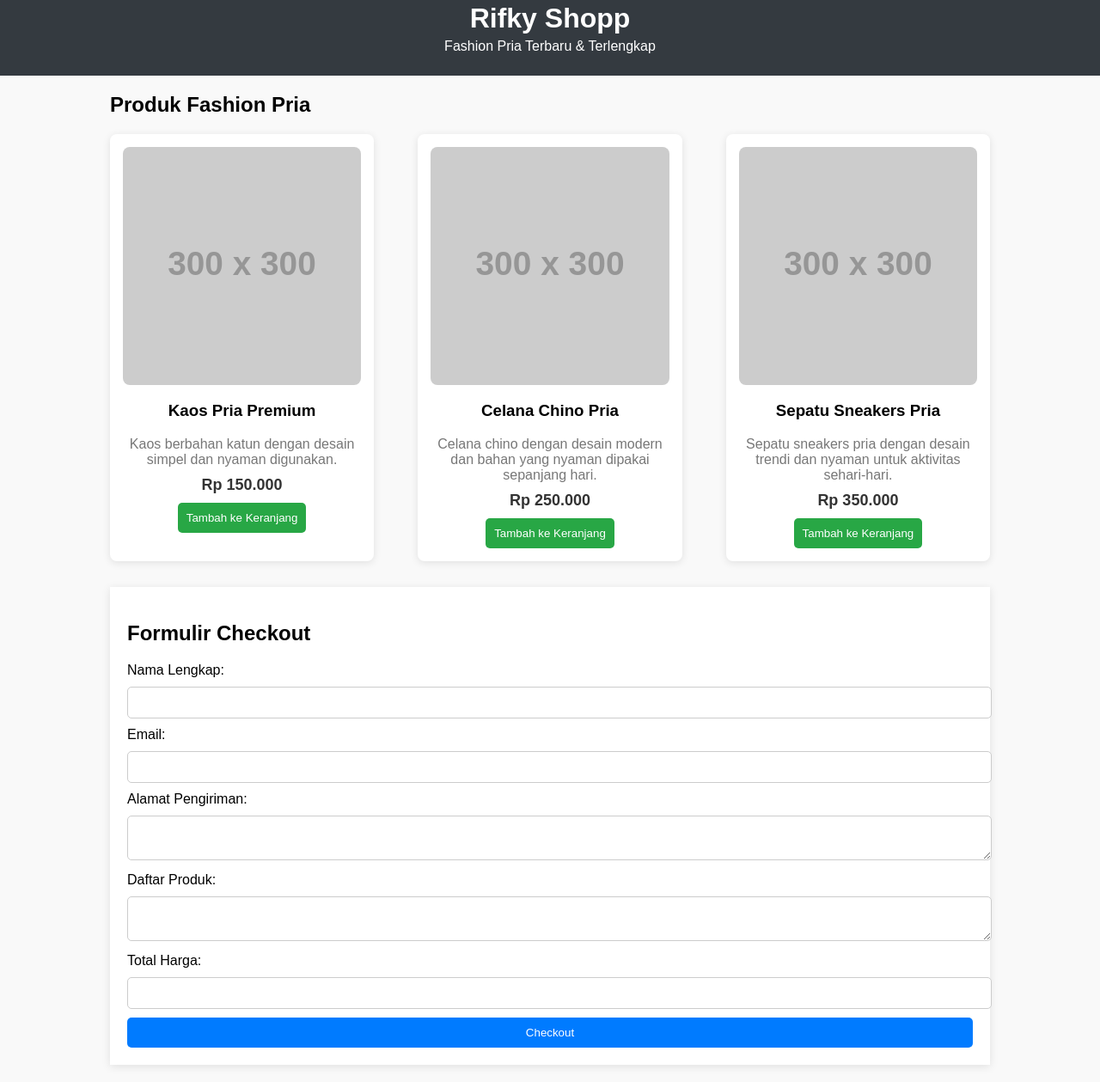
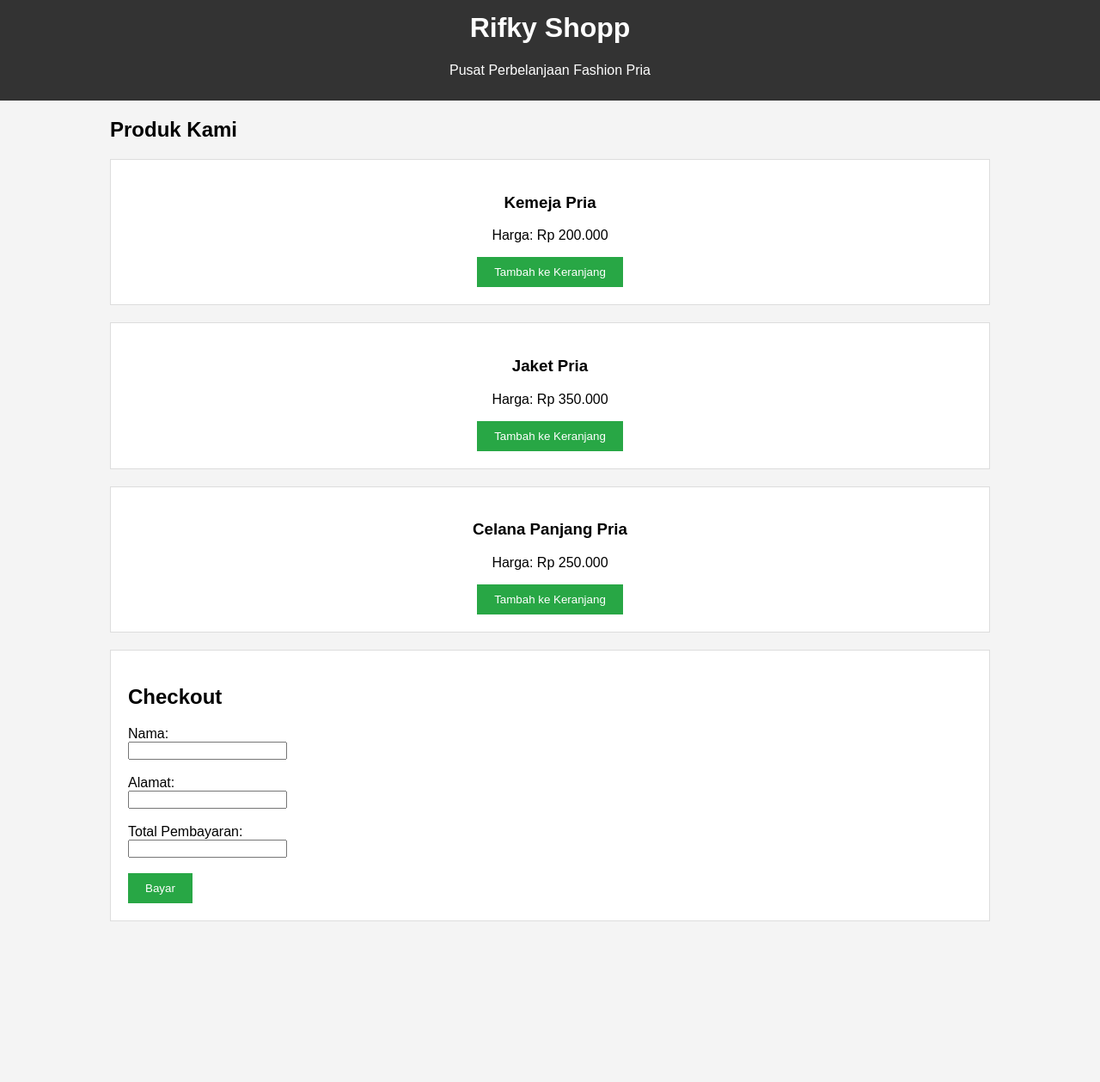
Before and after one commit to rifky192/Ciki, a plain HTML site: page index.html in a window 1280 px wide. Shown: the part 17-1276 px from the top of the page at 86% size. After the commit the page ends 1089 px from the top, so only its background shows below. Drawn offline with Linux system fonts and the light colour scheme; placeholder pictures from the web are drawn by us.

Commit message:
Update index.html

```diff
--- a/index.html
+++ b/index.html
@@ -3,97 +3,48 @@
 <head>
     <meta charset="UTF-8">
     <meta name="viewport" content="width=device-width, initial-scale=1.0">
-    <title>Rifky Shopp - Fashion Pria</title>
+    <title>Rifky Shopp - Pusat Perbelanjaan Fashion Pria</title>
+    <link rel="stylesheet" href="styles.css">
     <style>
         body {
             font-family: Arial, sans-serif;
             margin: 0;
             padding: 0;
-            background-color: #f9f9f9;
+            background-color: #f4f4f4;
         }
         header {
-            background-color: #343a40;
-            color: white;
+            background: #333;
+            color: #fff;
+            padding: 10px 0;
             text-align: center;
-            padding: 20px;
-        }
-        header h1 {
-            margin: 0;
-        }
-        header p {
-            margin: 5px 0;
         }
         .container {
             width: 80%;
-            margin: 20px auto;
-        }
-        .products {
-            display: flex;
-            flex-wrap: wrap;
-            gap: 20px;
-            justify-content: space-between;
+            margin: auto;
+            overflow: hidden;
         }
         .product {
-            background-color: white;
-            border-radius: 8px;
-            box-shadow: 0 2px 10px rgba(0, 0, 0, 0.1);
-            width: 30%;
-            padding: 15px;
+            background: #fff;
+            border: 1px solid #ddd;
+            margin: 20px 0;
+            padding: 20px;
             text-align: center;
-            box-sizing: border-box;
         }
-        .product img {
-            width: 100%;
-            height: auto;
-            border-radius: 8px;
+        .checkout {
+            margin-top: 20px;
+            padding: 20px;
+            background: #fff;
+            border: 1px solid #ddd;
         }
-        .product h3 {
-            margin-top: 15px;
-        }
-        .product p {
-            margin: 10px 0;
-            color: #777;
-        }
-        .product .price {
-            font-size: 18px;
-            font-weight: bold;
-            color: #333;
-        }
-        .product button {
-            background-color: #28a745;
-            color: white;
-            padding: 10px;
+        button {
+            background: #28a745;
+            color: #fff;
             border: none;
-            border-radius: 5px;
+            padding: 10px 20px;
             cursor: pointer;
         }
-        .product button:hover {
-            background-color: #218838;
-        }
-        .checkout-form {
-            background-color: white;
-            padding: 20px;
-            margin-top: 30px;
-            box-shadow: 0 2px 10px rgba(0, 0, 0, 0.1);
-        }
-        .checkout-form input, .checkout-form textarea {
-            width: 100%;
-            padding: 10px;
-            margin: 10px 0;
-            border-radius: 5px;
-            border: 1px solid #ccc;
-        }
-        .checkout-form button {
-            background-color: #007bff;
-            color: white;
-            padding: 10px;
-            border: none;
-            border-radius: 5px;
-            cursor: pointer;
-            width: 100%;
-        }
-        .checkout-form button:hover {
-            background-color: #0056b3;
+        button:hover {
+            background: #218838;
         }
     </style>
 </head>
@@ -101,94 +52,61 @@
 
 <header>
     <h1>Rifky Shopp</h1>
-    <p>Fashion Pria Terbaru & Terlengkap</p>
+    <p>Pusat Perbelanjaan Fashion Pria</p>
 </header>
 
 <div class="container">
-    <h2>Produk Fashion Pria</h2>
-    <div class="products">
-        <!-- Product 1 - Kaos -->
-        <div class="product">
-            <img src="https://via.placeholder.com/300x300?text=Kaos+Pria" alt="Kaos Pria">
-            <h3>Kaos Pria Premium</h3>
-            <p>Kaos berbahan katun dengan desain simpel dan nyaman digunakan.</p>
-            <p class="price">Rp 150.000</p>
-            <button onclick="addToCart('Kaos Pria Premium', 150000)">Tambah ke Keranjang</button>
-        </div>
+    <h2>Produk Kami</h2>
 
-        <!-- Product 2 - Celana -->
-        <div class="product">
-            <img src="https://via.placeholder.com/300x300?text=Celana+Pria" alt="Celana Pria">
-            <h3>Celana Chino Pria</h3>
-            <p>Celana chino dengan desain modern dan bahan yang nyaman dipakai sepanjang hari.</p>
-            <p class="price">Rp 250.000</p>
-            <button onclick="addToCart('Celana Chino Pria', 250000)">Tambah ke Keranjang</button>
-        </div>
-
-        <!-- Product 3 - Sepatu -->
-        <div class="product">
-            <img src="https://via.placeholder.com/300x300?text=Sepatu+Pria" alt="Sepatu Pria">
-            <h3>Sepatu Sneakers Pria</h3>
-            <p>Sepatu sneakers pria dengan desain trendi dan nyaman untuk aktivitas sehari-hari.</p>
-            <p class="price">Rp 350.000</p>
-            <button onclick="addToCart('Sepatu Sneakers Pria', 350000)">Tambah ke Keranjang</button>
-        </div>
+    <div class="product">
+        <h3>Kemeja Pria</h3>
+        <p>Harga: Rp 200.000</p>
+        <button onclick="addToCart('Kemeja Pria', 200000)">Tambah ke Keranjang</button>
     </div>
 
-    <div class="checkout-form">
-        <h2>Formulir Checkout</h2>
-        <form id="checkoutForm" onsubmit="submitCheckout(event)">
-            <label for="name">Nama Lengkap:</label>
-            <input type="text" id="name" name="name" required>
+    <div class="product">
+        <h3>Jaket Pria</h3>
+        <p>Harga: Rp 350.000</p>
+        <button onclick="addToCart('Jaket Pria', 350000)">Tambah ke Keranjang</button>
+    </div>
 
-            <label for="email">Email:</label>
-            <input type="email" id="email" name="email" required>
+    <div class="product">
+        <h3>Celana Panjang Pria</h3>
+        <p>Harga: Rp 250.000</p>
+        <button onclick="addToCart('Celana Panjang Pria', 250000)">Tambah ke Keranjang</button>
+    </div>
 
-            <label for="address">Alamat Pengiriman:</label>
-            <textarea id="address" name="address" required></textarea>
-
-            <label for="items">Daftar Produk:</label>
-            <textarea id="items" name="items" readonly></textarea>
-
-            <label for="total">Total Harga:</label>
-            <input type="text" id="total" name="total" readonly>
-
-            <button type="submit">Checkout</button>
+    <div class="checkout">
+        <h2>Checkout</h2>
+        <form id="checkoutForm">
+            <label for="name">Nama:</label><br>
+            <input type="text" id="name" name="name" required><br><br>
+            <label for="address">Alamat:</label><br>
+            <input type="text" id="address" name="address" required><br><br>
+            <label for="total">Total Pembayaran:</label><br>
+            <input type="text" id="total" name="total" readonly><br><br>
+            <button type="submit">Bayar</button>
         </form>
     </div>
 </div>
 
 <script>
-    let cart = [];
+    let totalAmount = 0;
 
-    function addToCart(product, price) {
-        cart.push({ product, price });
-        alert(`${product} telah ditambahkan ke keranjang.`);
-        updateCheckout();
+    function addToCart(productName, productPrice) {
+        totalAmount += productPrice;
+        document.getElementById('total').value = 'Rp ' + totalAmount.toLocaleString();
+        alert(productName + ' telah ditambahkan ke keranjang.');
     }
 
-    function updateCheckout() {
-        const itemsTextarea = document.getElementById('items');
-        const totalInput = document.getElementById('total');
-
-        let itemsList = '';
-        let total = 0;
-        cart.forEach(item => {
-            itemsList += `${item.product} - Rp ${item.price.toLocaleString()}\n`;
-            total += item.price;
-        });
-
-        itemsTextarea.value = itemsList;
-        totalInput.value = `Rp ${total.toLocaleString()}`;
-    }
-
-    function submitCheckout(event) {
+    document.getElementById('checkoutForm').addEventListener('submit', function(event) {
         event.preventDefault();
-        alert("Checkout berhasil! Terima kasih telah berbelanja di Rifky Shopp.");
-        cart = [];
-        updateCheckout();
-        document.getElementById('checkoutForm').reset();
-    }
+        alert('Pembayaran berhasil! Terima kasih, ' + document.getElementById('name').value);
+        // Reset form and total
+        totalAmount = 0;
+        document.getElementById('total').value = '';
+        this.reset();
+    });
 </script>
 
 </body>
```
